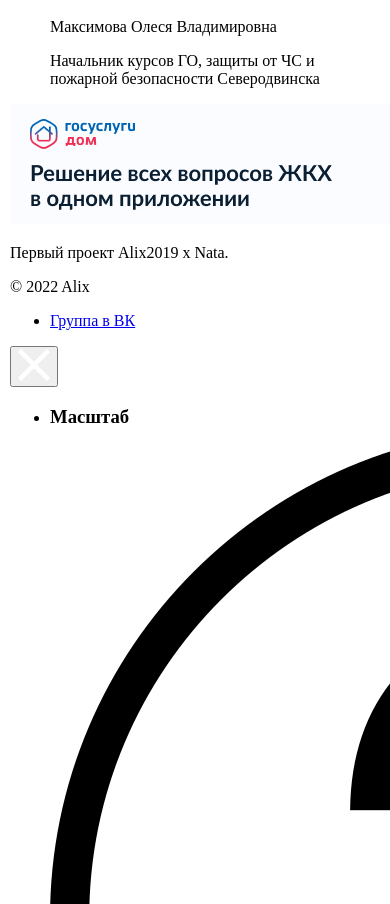
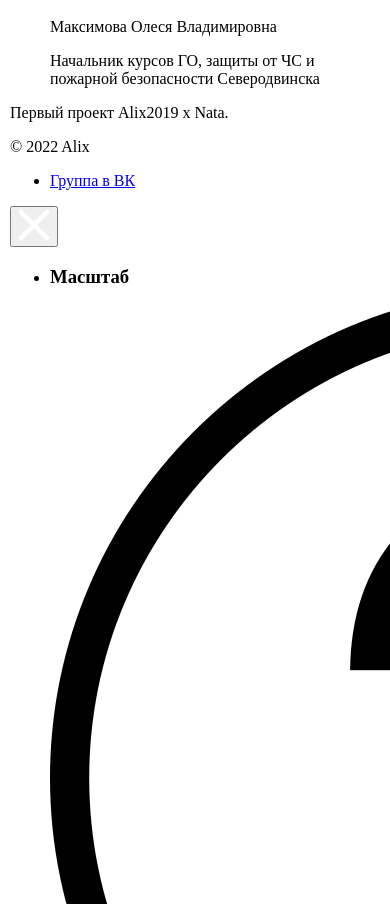
Before and after one commit to alix1982/mkuASS, a React (Create React App) app: page /managers in a window 390 px wide. Shown: the part 7028-7932 px from the top of the page. Built offline with nearby package versions, Linux system fonts and the light colour scheme.

Commit message:
fix_banerAdminSeverod

```diff
--- a/src/components/Footer/Footer.js
+++ b/src/components/Footer/Footer.js
@@ -1,10 +1,9 @@
 import React from 'react';
-import banerAdminSeverod from '../../images/adminSeverod/600x120.png'
 
 function Footer() {
   return (
     <footer className='footer'>
-      <img className='footer__banerAdminSeverod' src={banerAdminSeverod}/>
+
       <p className='footer__partners'>Первый проект Alix2019 х Nata.</p>
       <div className='footer__line'></div>
       <div className='footer__nav'>
--- a/src/components/Footer/footer.css
+++ b/src/components/Footer/footer.css
@@ -5,9 +5,7 @@
   flex-direction: column;
   justify-content: center;
 }
-.footer__banerAdminSeverod {
-  margin: 0 auto;
-}
+
 .footer__partners {
   margin: 0;
   padding-top: 79px;
@@ -70,12 +68,6 @@
     margin: 0 30px 20px;
   }
 }
-@media screen and (max-width: 650px) {
-  .footer__banerAdminSeverod {
-    width: 100%;
-    object-fit: contain;
-  }
-}
 @media screen and (max-width: 400px) {
   .footer__partners {
     font-size: 12px;
--- a/src/components/Main/Licenses/Licenses.js
+++ b/src/components/Main/Licenses/Licenses.js
@@ -7,6 +7,7 @@ import obrLicense_3 from '../../../images/licenses/Obrazovatelnaya-liczenziya_St
 import medLicense_1 from '../../../images/licenses/Liczenziya-na-mediczinskuyu-deyatelnost-1-001.jpg';
 import medLicense_2 from '../../../images/licenses/Liczenziya-na-mediczinskuyu-deyatelnost-2-001.jpg';
 import medLicense_3 from '../../../images/licenses/Liczenziya-na-mediczinskuyu-deyatelnost-3-001.jpg';
+import banerAdminSeverod from '../../../images/adminSeverod/600x120.png';
 
 function Licenses(props) {
   return (
@@ -84,6 +85,7 @@ function Licenses(props) {
           </button>
         </li>
       </ul>
+      <img className='footer__banerAdminSeverod' src={banerAdminSeverod}/>
     </section>
   );
 }
```
Also changed, not shown: src/components/Main/Licenses/licenses.css (+10 -0 lines).
